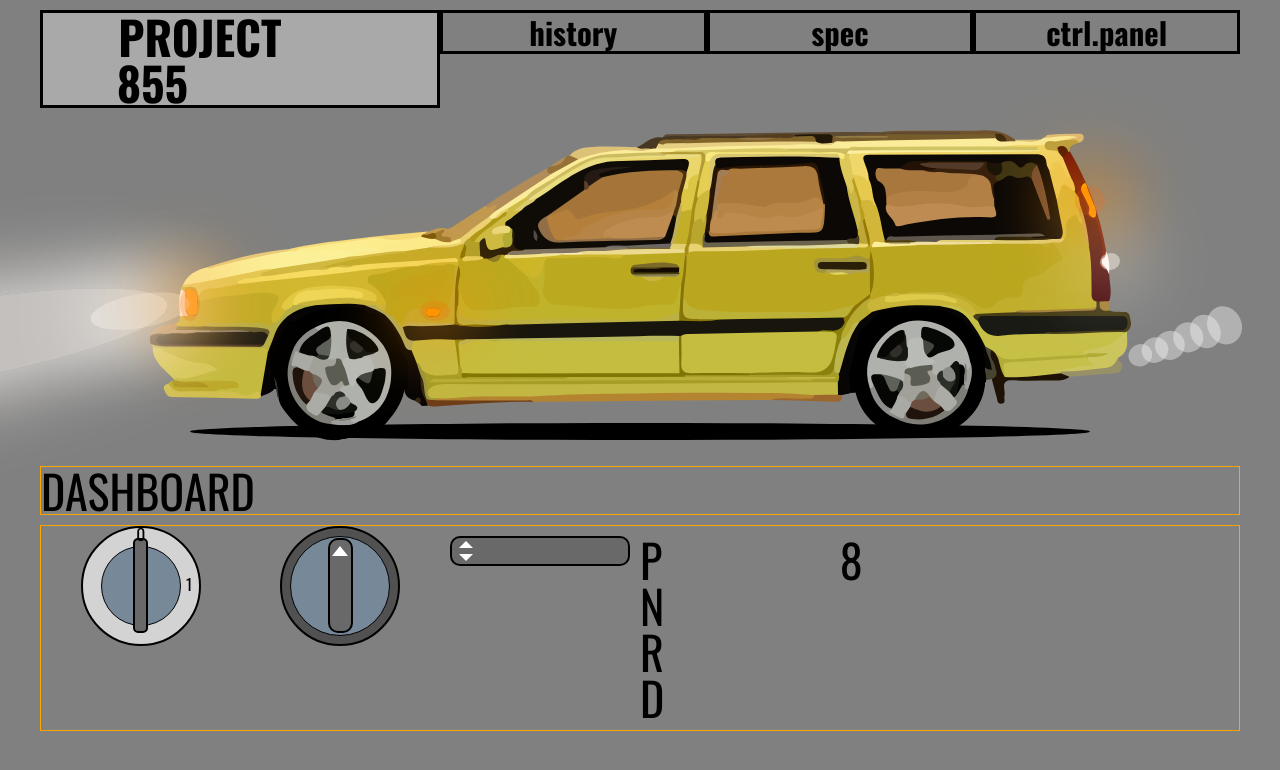
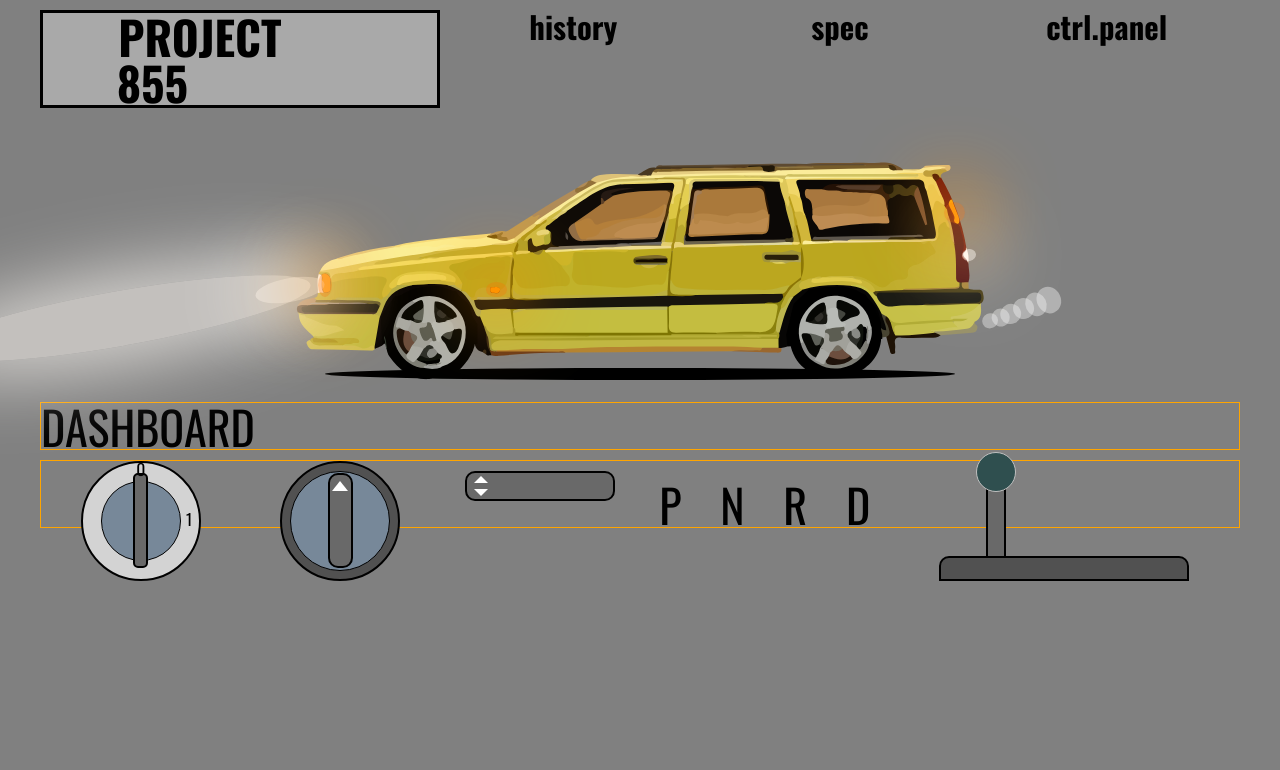
Before and after one commit to kubasiw/project855, a website: page index.html in a window 1280 px wide. Drawn offline with nearby package versions, Linux system fonts and the light colour scheme.

Commit message:
some non relevant changes

```diff
--- a/index.html
+++ b/index.html
@@ -28,7 +28,7 @@
     </header>
     <section class="main">
        <div class="row flex just-center">
-            <div class="volvoBox col-10">
+            <div class="volvoBox col-7">
                 <svg version="1.1" id="body" xmlns="http://www.w3.org/2000/svg" xmlns:xlink="http://www.w3.org/1999/xlink" x="0px" y="0px"
                      viewBox="0 0 556.1 187" style="enable-background:new 0 0 556.1 187;" xml:space="preserve">
 <style type="text/css">
@@ -881,13 +881,19 @@
             </div>
             <div class="col-6 gearbox">
                 <div class="row gearboxBox">
-                    <div class="col-4 gearButtons">
+                    <div class="col-5 gearButtons">
                         <div class="gearP">P</div>
                         <div class="gearN">N</div>
                         <div class="gearR">R</div>
                         <div class="gearD">D</div>
                     </div>
-                    <div class="col-8 gearKnob">8</div>
+                    <div class="col-7 gearKnobBox">
+                        <div class="gearBottom">
+                            <div class="gearKnobLow">
+                                <div class="chromeKnob"></div>
+                            </div>
+                        </div>
+                    </div>
                 </div>
             </div>
         </div>
--- a/sass/partials/_carSection.scss
+++ b/sass/partials/_carSection.scss
@@ -1,5 +1,6 @@
 .volvoBox {
     position: relative;
+        margin-top: 3%;
 }
 
 .shadow {
--- a/sass/partials/_effects.scss
+++ b/sass/partials/_effects.scss
@@ -9,10 +9,10 @@
 
 .lightsOn2 {
     @extend %effects1;
-    width: 450%;
+    width: 550%;
     height: 230%;
     top: -70%;
-    left: -372%;
+    left: -470%;
 }
 
 .revLightOn {
--- a/sass/partials/_header.scss
+++ b/sass/partials/_header.scss
@@ -22,7 +22,5 @@ header {
                             display: flex;
                             justify-content: center;
                             vertical-align: middle;
-                            padding: 0.3%;
-                            border: 0.2rem solid black;
                         }
 }
--- a/sass/partials/_style_main.scss
+++ b/sass/partials/_style_main.scss
@@ -144,7 +144,7 @@ body {
     position: absolute;
     display: flex;
     justify-content: flex-start;
-    width: 180px;
+    width: 150px;
     height:30px;
     margin-top: 50px;
     background-color: dimgrey;
@@ -174,3 +174,59 @@ body {
     border-right: 7px solid rgba(255, 192, 203, 0);
     transform: rotate(180deg);
 }
+
+.gearboxBox {
+    position: relative;
+    display: flex;
+    justify-content: center;
+    align-items: center;
+    height: 100%;
+}
+
+.gearButtons {
+    position: relative;
+    display: flex;
+    justify-content: space-around;
+    align-items: center;
+    height: 100%;
+}
+
+.gearKnobBox{
+    position: relative;
+    display: flex;
+    justify-content: center;
+    align-items:flex-end;
+    height: 100%;
+}
+
+.gearBottom {
+    position: absolute;
+    width: 250px;
+    height: 25px;
+    top: 85px;
+    border: 2px solid black;
+    border-radius: 10px 10px 0px 0px;
+    background-color: #515151;
+}
+
+.gearKnobLow {
+    position: absolute;
+    width: 20px;
+    height: 70px;
+    top: -70px;
+    left: 45px;
+    border: 2px solid black;
+    background-color: dimgrey;
+}
+
+.chromeKnob {
+    position: absolute;
+    width: 40px;
+    height: 40px;
+    top: -38px;
+    left: -12px;
+    background-color: darkslategrey;
+    border: 1px solid silver;
+    border-radius: 50%;
+
+}
```
Also changed, not shown: css/style.css.
